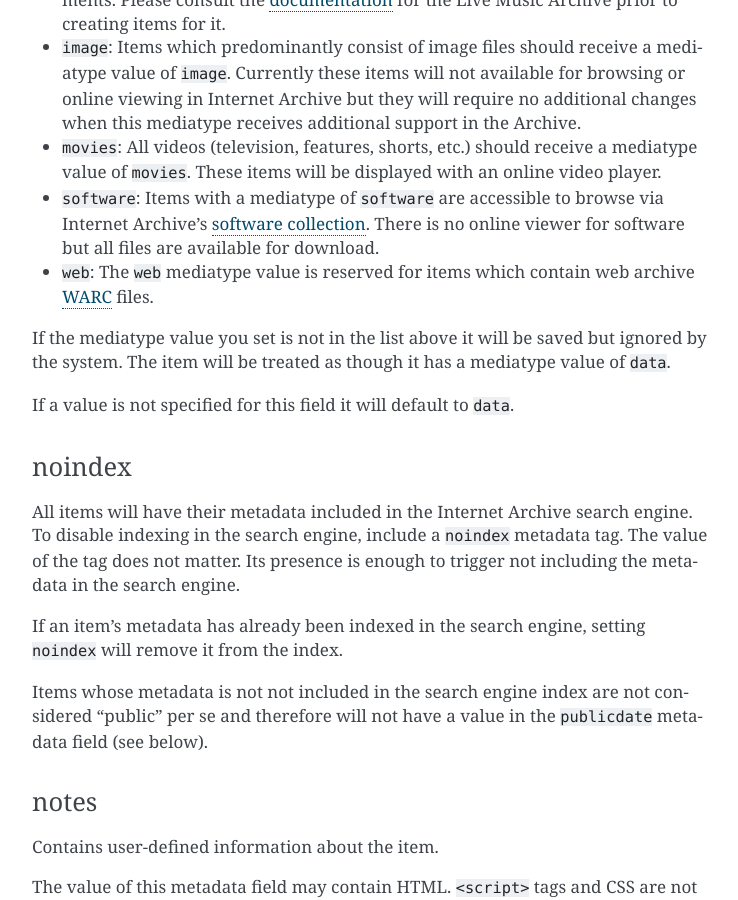
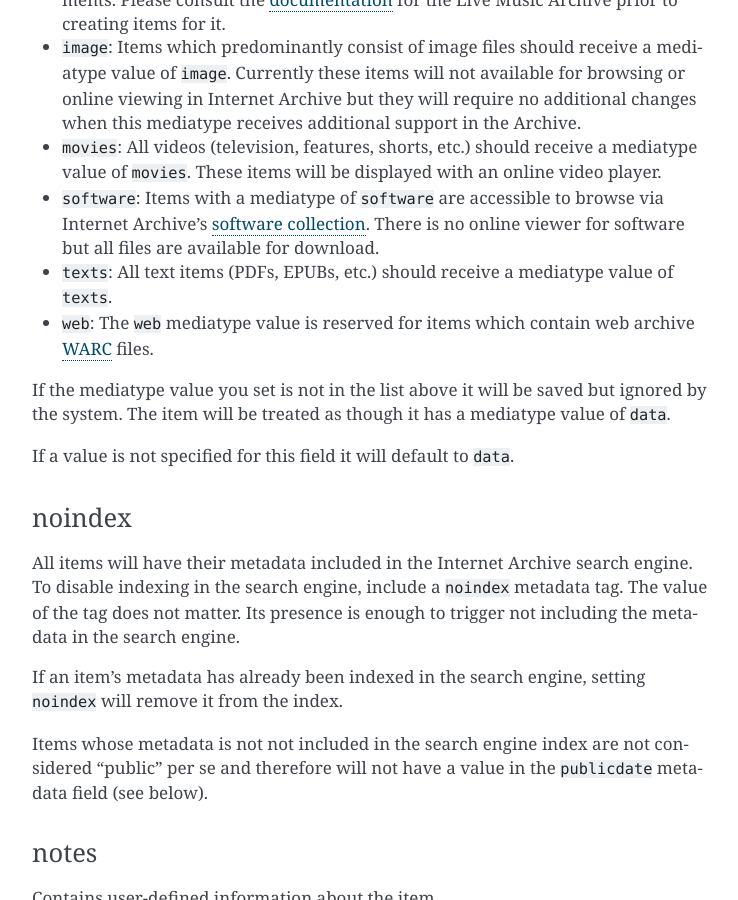
Before and after one commit to jjjake/internetarchive, a Sphinx documentation site: the page built from docs/source/metadata.rst, in a window 1280 px wide and 900 px high, scrolled down 3373 px. Shown: the whole window, without its empty margins (368-1106 px from the left). Built offline with Sphinx 7.4.7, drawn with Linux system fonts in a browser that asks for light colours.

Commit message:
Added 'texts' to mediatype list. Fixes #142

```diff
--- a/docs/source/metadata.rst
+++ b/docs/source/metadata.rst
@@ -143,6 +143,7 @@
   These items will be displayed with an online video player.
 - ``software``: Items with a mediatype of ``software`` are accessible to browse via Internet Archive's `software collection <http://www.archive.org/details/software>`_.
   There is no online viewer for software but all files are available for download.
+- ``texts``: All text items (PDFs, EPUBs, etc.) should receive a mediatype value of ``texts``.
 - ``web``: The ``web`` mediatype value is reserved for items which contain web archive `WARC <http://www.digitalpreservation.gov/formats/fdd/fdd000236.shtml>`_ files.
 
 If the mediatype value you set is not in the list above it will be saved but ignored by the system. The item will be treated as though it has a mediatype value of ``data``.
```
